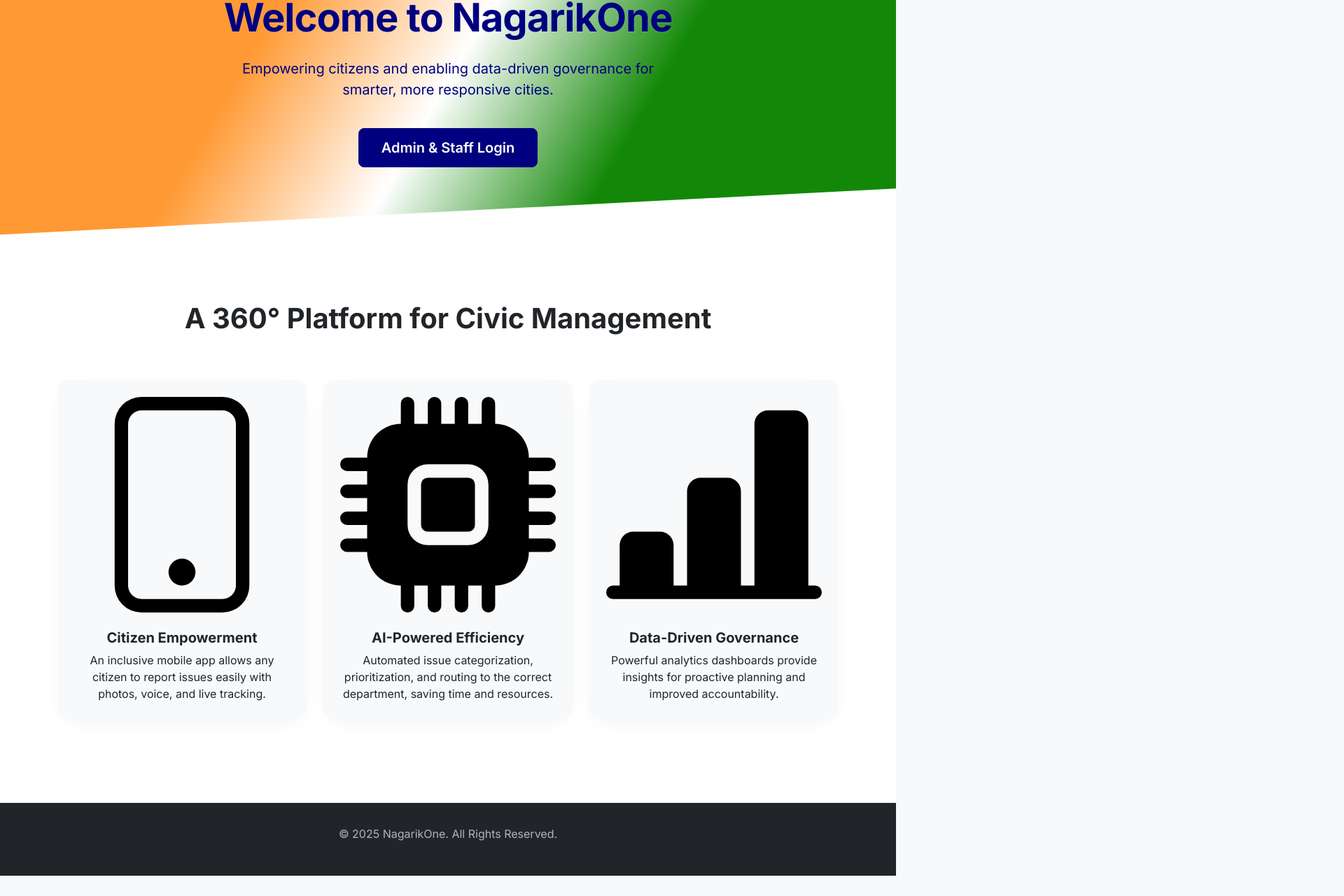
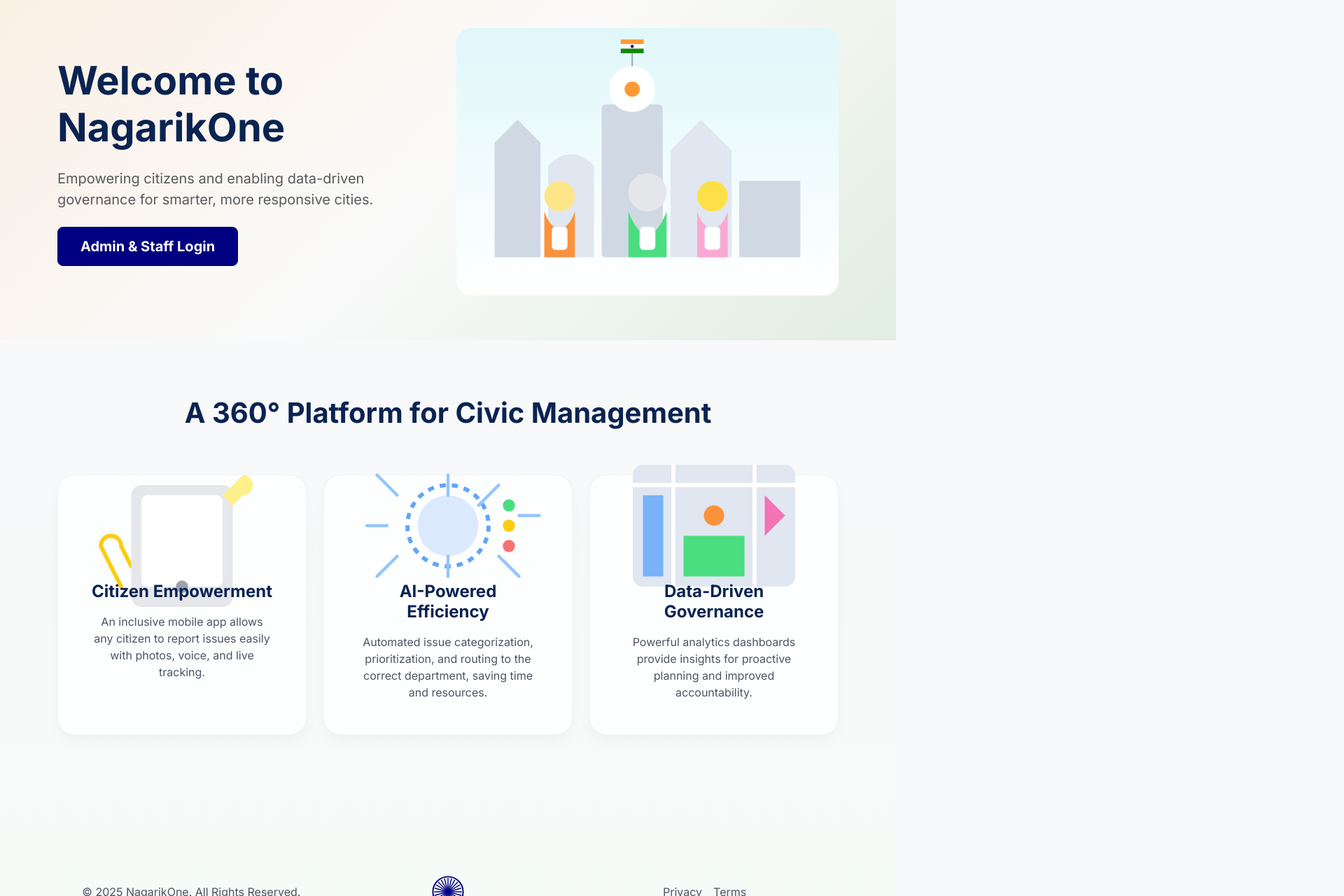
Before and after one commit to Vishwas721/Hacc-IT, a React (Vite) app in the folder client-admin/: page / in a window 1280 px wide. Shown: the part 104-1384 px from the top of the page at 70% size, 1920 px wide, since content can reach past the window. Before the commit the page ends 1355 px from the top, so only its background shows below. Built offline with nearby package versions, Linux system fonts and the light colour scheme.

Commit message:
Fix: updated home page

```diff
--- a/client-admin/src/pages/Homepage.jsx
+++ b/client-admin/src/pages/Homepage.jsx
@@ -1,105 +1,236 @@
 import React from 'react';
-import { Container, Row, Col, Button, Card } from 'react-bootstrap';
+import { Container, Row, Col, Button, Card, Navbar, Nav } from 'react-bootstrap';
 import { useNavigate } from 'react-router-dom';
-import { Phone, CpuFill, BarChartLineFill } from 'react-bootstrap-icons';
+
+// --- SVGs for Illustrations and Icons ---
+
+const HeroIllustration = () => (
+    <svg viewBox="0 0 500 350" xmlns="http://www.w3.org/2000/svg">
+        <defs>
+            <linearGradient id="skyGradient" x1="0%" y1="0%" x2="0%" y2="100%">
+                <stop offset="0%" stopColor="#e0f7fa" />
+                <stop offset="100%" stopColor="#ffffff" />
+            </linearGradient>
+        </defs>
+        <rect width="500" height="350" fill="url(#skyGradient)" rx="20"/>
+        {/* Cityscape */}
+        <path d="M 50 300 L 50 150 L 80 120 L 110 150 L 110 300 Z" fill="#d0d9e3"/>
+        <path d="M 120 300 L 120 180 C 140 160, 160 160, 180 180 L 180 300 Z" fill="#e0e7f1"/>
+        <rect x="190" y="100" width="80" height="200" fill="#d0d9e3" rx="5"/>
+        <circle cx="230" cy="80" r="30" fill="#ffffff"/>
+        <circle cx="230" cy="80" r="10" fill="#FF9933"/>
+        <path d="M 280 300 L 280 160 L 320 120 L 360 160 L 360 300 Z" fill="#e0e7f1"/>
+        <path d="M 370 300 L 370 200 L 450 200 L 450 300 Z" fill="#d0d9e3"/>
+
+        {/* Flag */}
+        <rect x="215" y="15" width="30" height="6" fill="#FF9933"/>
+        <rect x="215" y="21" width="30" height="6" fill="#FFFFFF"/>
+        <rect x="215" y="27" width="30" height="6" fill="#138808"/>
+        <circle cx="230" cy="24" r="2" fill="#000080"/>
+        <line x1="230" y1="33" x2="230" y2="50" stroke="#a0aec0" strokeWidth="2"/>
+
+        {/* People */}
+        <g transform="translate(100, 180)">
+            <circle cx="35" cy="40" r="20" fill="#fde68a"/>
+            <path d="M 15 60 C 25 90, 45 90, 55 60 L 55 120 L 15 120 Z" fill="#fb923c"/>
+            <rect x="25" y="80" width="20" height="30" rx="5" fill="#ffffff" stroke="#e2e8f0" strokeWidth="1"/>
+        </g>
+        <g transform="translate(200, 170)">
+            <circle cx="50" cy="45" r="25" fill="#e5e7eb"/>
+            <path d="M 25 70 C 40 110, 60 110, 75 70 L 75 130 L 25 130 Z" fill="#4ade80"/>
+             <rect x="40" y="90" width="20" height="30" rx="5" fill="#ffffff" stroke="#e2e8f0" strokeWidth="1"/>
+        </g>
+        <g transform="translate(300, 180)">
+            <circle cx="35" cy="40" r="20" fill="#fde047"/>
+            <path d="M 15 60 C 25 90, 45 90, 55 60 L 55 120 L 15 120 Z" fill="#f9a8d4"/>
+             <rect x="25" y="80" width="20" height="30" rx="5" fill="#ffffff" stroke="#e2e8f0" strokeWidth="1"/>
+        </g>
+    </svg>
+);
+
+
+const CitizenEmpowermentIcon = () => (
+    <svg viewBox="0 0 100 80"><path d="M20,70 l-10,-20 a5,5 0 0,1 10,0 l5,10" fill="none" stroke="#facc15" strokeWidth="2" strokeLinecap="round"/><path d="M30,50 a20,20 0 0,1 40,0" fill="none" stroke="#9ca3af" strokeWidth="2"/><rect x="25" y="20" width="50" height="60" rx="5" fill="#e5e7eb"/><rect x="30" y="25" width="40" height="45" rx="3" fill="white"/><circle cx="50" cy="70" r="3" fill="#9ca3af"/><path d="M70,25 l10,-10 a5,5 0 0,1 0,10 l-5,5" fill="#fef08a"/></svg>
+);
+
+const AIEfficiencyIcon = () => (
+    <svg viewBox="0 0 100 80"><circle cx="50" cy="40" r="20" fill="none" stroke="#60a5fa" strokeWidth="2" strokeDasharray="3"/><circle cx="50" cy="40" r="15" fill="#dbeafe"/><path d="M50,25 v-10 m15,15 l10,-10 m10,15 h10 M75,55 l10,10 M50,55 v10 M25,55 l-10,10 M20,40 h-10 M25,25 l-10,-10" stroke="#93c5fd" strokeWidth="1.5" strokeLinecap="round"/><circle cx="80" cy="30" r="3" fill="#4ade80"/><circle cx="80" cy="40" r="3" fill="#facc15"/><circle cx="80" cy="50" r="3" fill="#f87171"/></svg>
+);
+
+const DataGovernanceIcon = () => (
+    <svg viewBox="0 0 100 80"><rect x="10" y="10" width="80" height="60" rx="5" fill="#e0e7f1"/><path d="M10,20 h80 M30,10 v60 M70,10 v60" stroke="white" strokeWidth="2"/><rect x="15" y="25" width="10" height="40" fill="#60a5fa" opacity="0.8"/><rect x="35" y="45" width="30" height="20" fill="#4ade80"/><circle cx="50" cy="35" r="5" fill="#fb923c"/><path d="M75,25 l10,10 -10,10" fill="#f472b6"/></svg>
+);
+
+const AshokaChakraIcon = () => (
+    <svg width="48" height="48" viewBox="0 0 100 100" fill="none" xmlns="http://www.w3.org/2000/svg">
+        <circle cx="50" cy="50" r="45" stroke="#000080" strokeWidth="4"/>
+        <circle cx="50" cy="50" r="8" fill="#000080"/>
+        <g stroke="#000080" strokeWidth="3" strokeLinecap="round">
+            {Array.from({ length: 24 }).map((_, i) => (
+                <line key={i} x1="50" y1="50" x2="50" y2="10" transform={`rotate(${i * 15}, 50, 50)`} />
+            ))}
+        </g>
+    </svg>
+);
 
 const Homepage = () => {
     const navigate = useNavigate();
 
     const styles = {
         homepage: {
-            fontFamily: "'Inter', sans-serif, -apple-system, BlinkMacSystemFont, 'Segoe UI', Roboto, 'Helvetica Neue', Arial, 'Noto Sans', sans-serif",
-            backgroundColor: '#ffffff',
+            fontFamily: "'Inter', sans-serif",
+            // UPDATED: Page-wide subtle gradient
+            background: 'linear-gradient(180deg, rgba(255, 249, 242, 0.4) 0%, rgba(255, 255, 255, 0) 50%, rgba(242, 255, 245, 0.4) 100%)',
+        },
+        navbar: {
+            backgroundColor: 'rgba(255, 255, 255, 0.8)',
+            backdropFilter: 'blur(10px)',
+            boxShadow: '0 2px 4px rgba(0,0,0,0.05)',
+            padding: '1rem 2rem',
+        },
+        navLink: {
+            color: '#4b5563',
+            fontWeight: '600',
+            margin: '0 1rem',
+        },
+        navLinkActive: {
+            color: '#0a2351',
+            fontWeight: '600',
+            margin: '0 1rem',
+            borderBottom: '2px solid #FF9933'
         },
         hero: {
-            // --- UPDATED: Indian flag-inspired gradient for the hero background ---
-            background: 'linear-gradient(120deg, #FF9933 30%, #FFFFFF 50%, #138808 70%)',
-            // --- UPDATED: Text color changed to dark blue for readability ---
-            color: '#000080', // Dark navy blue (Ashoka Chakra color)
-            padding: '6rem 0',
-            clipPath: 'polygon(0 0, 100% 0, 100% 85%, 0 100%)',
+            padding: '4rem 2rem',
+             // UPDATED: Clearer, more vibrant hero gradient
+            background: 'linear-gradient(135deg, rgba(255, 153, 51, 0.1) 0%, rgba(255, 255, 255, 0.2) 50%, rgba(19, 136, 8, 0.1) 100%)',
         },
         heroTitle: {
             fontSize: '3.5rem',
-            fontWeight: '700',
-            // --- UPDATED: Text shadow for dark text ---
-            textShadow: '0 1px 2px rgba(255, 255, 255, 0.2)',
-            letterSpacing: '-1px',
-        },
-        heroSubtitle: {
-            fontSize: '1.25rem',
-            marginTop: '1.5rem',
-            marginBottom: '2.5rem',
-            maxWidth: '600px',
-            marginLeft: 'auto',
-            marginRight: 'auto',
+            fontWeight: '800',
+            color: '#0a2351',
+            lineHeight: '1.2',
         },
         heroButton: {
-            // --- UPDATED: Button style changed for better contrast ---
             backgroundColor: '#000080',
             borderColor: '#000080',
-            fontWeight: '600',
+            color: '#FFFFFF',
+            fontWeight: '700',
             padding: '0.75rem 2rem',
+            borderRadius: '0.5rem',
             transition: 'all 0.3s ease',
         },
         features: {
-            padding: '6rem 0',
-            backgroundColor: '#ffffff',
+            padding: '5rem 2rem',
+            // REMOVED background color to inherit from homepage style
         },
         sectionTitle: {
             fontWeight: '700',
             fontSize: '2.5rem',
             marginBottom: '4rem',
+            color: '#0a2351'
         },
         featureCard: {
-            border: 'none',
-            borderRadius: '15px',
-            boxShadow: '0 10px 30px -15px rgba(0, 0, 0, 0.1)',
+            border: '1px solid rgba(229, 231, 235, 0.5)',
+            borderRadius: '1.5rem',
+            boxShadow: '0 10px 25px -5px rgba(0, 0, 0, 0.05)',
+            padding: '2rem',
+            // UPDATED: Frosted glass effect
+            backgroundColor: 'rgba(255, 255, 255, 0.75)',
+            backdropFilter: 'blur(8px)',
             transition: 'transform 0.3s ease, box-shadow 0.3s ease',
         },
-        featureIcon: {
-            fontSize: '3rem',
+        cardIconWrapper: {
+            height: '80px',
             marginBottom: '1.5rem',
-            color: '#0052D4', // A bright blue for the icons
+            display: 'flex',
+            alignItems: 'center',
+            justifyContent: 'center',
+        },
+        cardTitle: {
+            color: '#0a2351',
+            fontWeight: '700',
+            fontSize: '1.5rem',
+            marginBottom: '1rem',
+        },
+        cardText: {
+            color: '#4b5563',
         },
         footer: {
-            backgroundColor: '#212529',
-            color: '#adb5bd',
-            padding: '2rem 0',
+            color: '#4b5563',
+            paddingTop: '4rem',
+            position: 'relative',
+            // REMOVED background color
+        },
+        footerWave: {
+            position: 'absolute',
+            bottom: '0',
+            left: '0',
+            width: '100%',
+            height: '100px',
+            // UPDATED: More vibrant gradient wave
+            background: 'linear-gradient(90deg, rgba(255,153,51,0.5) 33%, rgba(255,255,255,0.1) 33%, rgba(255,255,255,0.1) 66%, rgba(19,136,8,0.5) 66%)',
+            zIndex: '0',
+            clipPath: 'path("M0,50 C150,100 350,0 500,50 L500,100 L0,100 Z")',
+            transform: 'scaleX(4)',
+            opacity: '0.7'
+        },
+        footerContent: {
+            position: 'relative',
+            zIndex: '1',
+            padding: '2rem',
         }
     };
 
     return (
         <div style={styles.homepage}>
-            {/* --- Hero Section --- */}
-            <header style={styles.hero}>
-                <Container className="text-center">
+            <Navbar style={styles.navbar} expand="lg" fixed="top">
+                <Container>
+                    <Navbar.Brand href="#home" className="fw-bold fs-4" style={{color: '#0a2351'}}>NagarikOne</Navbar.Brand>
+                    <Navbar.Toggle aria-controls="basic-navbar-nav" />
+                    <Navbar.Collapse id="basic-navbar-nav" className="justify-content-end">
+                        <Nav>
+                            <Nav.Link href="#how-it-works" style={styles.navLinkActive}>How It Works</Nav.Link>
+                            <Nav.Link href="#dashboard" style={styles.navLink}>Dashboard</Nav.Link>
+                            <Nav.Link href="#contact" style={styles.navLink}>Contact</Nav.Link>
+                        </Nav>
+                    </Navbar.Collapse>
+                </Container>
+            </Navbar>
+
+            <main style={{paddingTop: '80px'}}>
+                <section style={styles.hero}>
+                    <Container>
+                        <Row className="align-items-center">
+                            <Col md={6} className="text-center text-md-start mb-5 mb-md-0">
                                 <h1 style={styles.heroTitle}>Welcome to NagarikOne</h1>
-                    <p style={styles.heroSubtitle}>
-                        Empowering citizens and enabling data-driven governance for smarter, more responsive cities.
-                    </p>
+                                <p className="text-muted my-4 fs-5">Empowering citizens and enabling data-driven governance for smarter, more responsive cities.</p>
                                 <Button
                                     style={styles.heroButton}
-                        variant="primary"
                                     size="lg"
                                     onClick={() => navigate('/login')}
+                                    onMouseOver={(e) => e.currentTarget.style.opacity = '0.9'}
+                                    onMouseOut={(e) => e.currentTarget.style.opacity = '1'}
                                 >
                                     Admin & Staff Login
                                 </Button>
+                            </Col>
+                            <Col md={6}>
+                                <HeroIllustration />
+                            </Col>
+                        </Row>
                     </Container>
-            </header>
+                </section>
 
-            {/* --- Features Section --- */}
                 <section style={styles.features}>
                     <Container>
                         <h2 className="text-center" style={styles.sectionTitle}>A 360° Platform for Civic Management</h2>
                         <Row>
                             <Col md={4} className="mb-4">
                                 <Card className="h-100 text-center" style={styles.featureCard}>
-                                <Card.Body className="p-4">
-                                    <div style={styles.featureIcon}><Phone /></div>
-                                    <Card.Title className="fw-bold">Citizen Empowerment</Card.Title>
-                                    <Card.Text>
+                                    <div style={styles.cardIconWrapper}><CitizenEmpowermentIcon/></div>
+                                    <Card.Body>
+                                        <Card.Title style={styles.cardTitle}>Citizen Empowerment</Card.Title>
+                                        <Card.Text style={styles.cardText}>
                                             An inclusive mobile app allows any citizen to report issues easily with photos, voice, and live tracking.
                                         </Card.Text>
                                     </Card.Body>
@@ -107,10 +238,10 @@
                             </Col>
                             <Col md={4} className="mb-4">
                                 <Card className="h-100 text-center" style={styles.featureCard}>
-                                <Card.Body className="p-4">
-                                    <div style={styles.featureIcon}><CpuFill /></div>
-                                    <Card.Title className="fw-bold">AI-Powered Efficiency</Card.Title>
-                                    <Card.Text>
+                                    <div style={styles.cardIconWrapper}><AIEfficiencyIcon/></div>
+                                    <Card.Body>
+                                        <Card.Title style={styles.cardTitle}>AI-Powered Efficiency</Card.Title>
+                                        <Card.Text style={styles.cardText}>
                                             Automated issue categorization, prioritization, and routing to the correct department, saving time and resources.
                                         </Card.Text>
                                     </Card.Body>
@@ -118,10 +249,10 @@
                             </Col>
                             <Col md={4} className="mb-4">
                                 <Card className="h-100 text-center" style={styles.featureCard}>
-                                <Card.Body className="p-4">
-                                    <div style={styles.featureIcon}><BarChartLineFill /></div>
-                                    <Card.Title className="fw-bold">Data-Driven Governance</Card.Title>
-                                    <Card.Text>
+                                    <div style={styles.cardIconWrapper}><DataGovernanceIcon/></div>
+                                    <Card.Body>
+                                        <Card.Title style={styles.cardTitle}>Data-Driven Governance</Card.Title>
+                                        <Card.Text style={styles.cardText}>
                                             Powerful analytics dashboards provide insights for proactive planning and improved accountability.
                                         </Card.Text>
                                     </Card.Body>
@@ -130,11 +261,23 @@
                         </Row>
                     </Container>
                 </section>
+            </main>
 
-             {/* --- Footer --- */}
              <footer style={styles.footer}>
-                 <Container className="text-center">
-                     <p>&copy; 2025 NagarikOne. All Rights Reserved.</p>
+                <div style={styles.footerWave}></div>
+                 <Container style={styles.footerContent}>
+                     <Row className="align-items-center text-center">
+                         <Col md={4} className="mb-3 mb-md-0">
+                             <p className="mb-0">&copy; 2025 NagarikOne. All Rights Reserved.</p>
+                         </Col>
+                         <Col md={4} className="mb-3 mb-md-0">
+                            <AshokaChakraIcon/>
+                         </Col>
+                         <Col md={4}>
+                            <a href="#" className="text-decoration-none me-3" style={{color: '#4b5563'}}>Privacy</a>
+                            <a href="#" className="text-decoration-none" style={{color: '#4b5563'}}>Terms</a>
+                         </Col>
+                     </Row>
                  </Container>
              </footer>
         </div>
```
Also changed, not shown: 1 other file (tests, documents, lock files or other folders). Lines whose indentation alone changed are shown as unchanged.
